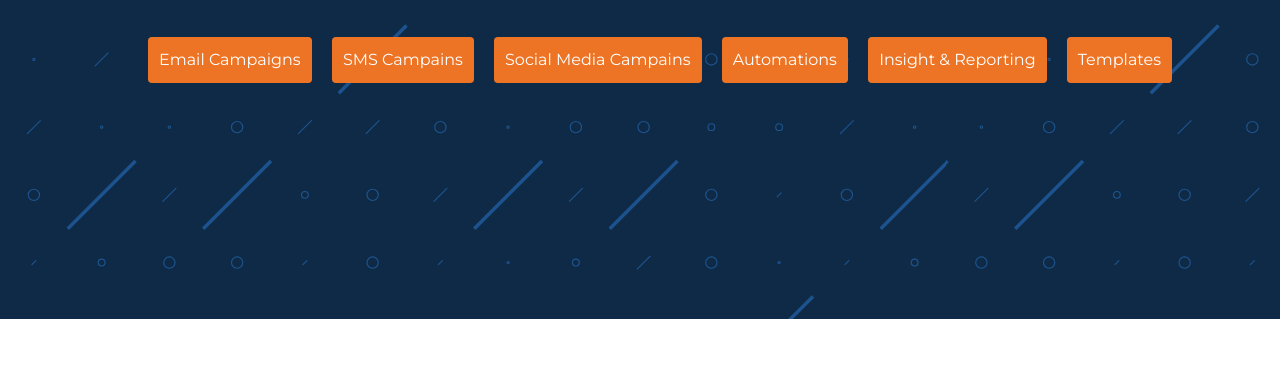
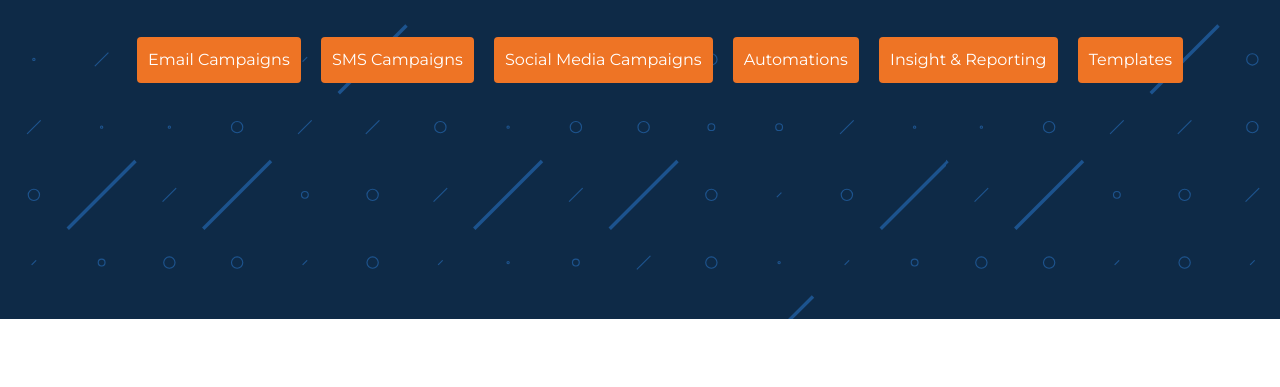
Before and after one commit to devleinad/kreeksend, a plain HTML site: page kreeksend/campaigns.html in a window 1280 px wide. Shown: the part 413-800 px from the top of the page. Drawn offline with nearby package versions, Linux system fonts and the light colour scheme.

Commit message:
Update campaigns.html

```diff
--- a/kreeksend/campaigns.html
+++ b/kreeksend/campaigns.html
@@ -124,8 +124,8 @@
           <div class="campaign__lists text-center">
             <ul>
               <li><a class="btn btn-md">Email Campaigns</a></li>
-              <li><a class="btn btn-md">SMS Campains</a></li>
-              <li><a class="btn btn-md">Social Media Campains</a></li>
+              <li><a class="btn btn-md">SMS Campaigns</a></li>
+              <li><a class="btn btn-md">Social Media Campaigns</a></li>
               <li><a class="btn btn-md">Automations</a></li>
               <li><a class="btn btn-md">Insight & Reporting</a></li>
               <li><a class="btn btn-md">Templates</a></li>
```
